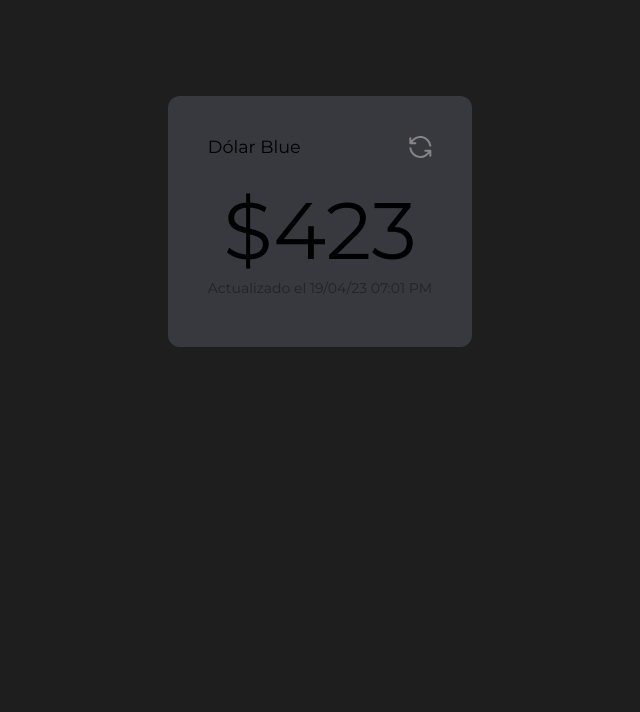
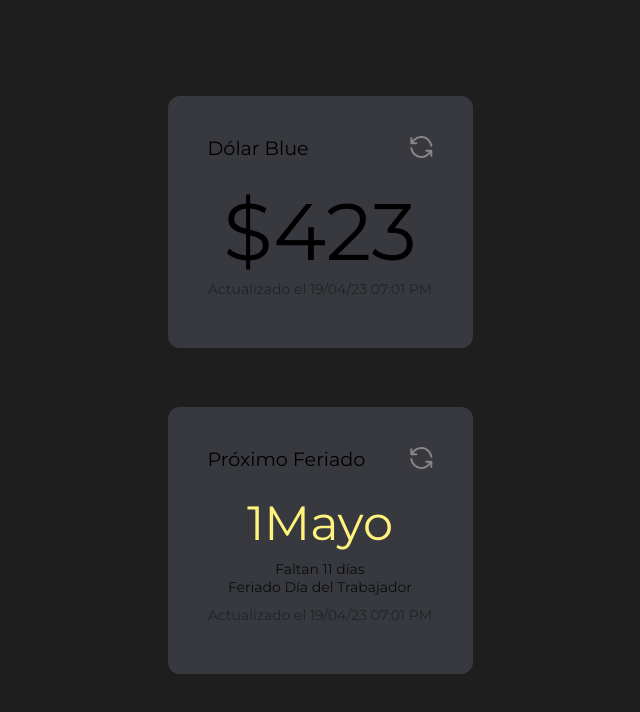
Before and after one commit to mocca-dev/infohub, a Next.js app: page / in a window 1280 px wide. Shown: the top 712 px of the page, without its empty margins (320-960 px from the left). Built offline with nearby package versions, Linux system fonts and the light colour scheme.

Commit message:
Hollyday card addition

```diff
--- a/components/card/card.module.css
+++ b/components/card/card.module.css
@@ -4,19 +4,14 @@
   padding: 40px;
   padding-bottom: 50px;
   text-align: center;
-  min-width: 300px;
+  width: 305px;
+  margin-bottom: 30px;
 }
 
 .cardHeader {
   display: flex;
   justify-content: space-between;
-  font-size: 1.1rem;
-}
-
-.cardValue {
-  margin-top: 20px;
-  font-weight: 300;
-  font-size: 5rem;
+  font-size: 1.2rem;
 }
 
 .cardFooter {
--- a/components/card/card.tsx
+++ b/components/card/card.tsx
@@ -1,17 +1,28 @@
 import styles from './card.module.css';
 import RefreshIcon from '../icons/refresh';
+import { FunctionComponent } from 'react';
 
-const Card = () => {
+type CardData = {
+  title: string;
+  footer: string;
+};
+
+type Props = {
+  children: any;
+  data: CardData;
+};
+
+const Card: FunctionComponent<Props> = ({ children, data }) => {
   return (
     <div className={styles.card}>
       <div className={styles.cardHeader}>
-        <div className={styles.cardTitle}>Dólar Blue</div>
+        <div className={styles.cardTitle}>{data.title}</div>
         <div className={styles.refreshBtn}>
           <RefreshIcon />
         </div>
       </div>
-      <div className={styles.cardValue}>$423</div>
-      <div className={styles.cardFooter}>Actualizado el 19/04/23 07:01 PM</div>
+      {children}
+      <div className={styles.cardFooter}>{data.footer}</div>
     </div>
   );
 };
--- /dev/null
+++ b/components/card/dollarCard/dollarCard.module.css
@@ -0,0 +1,5 @@
+.cardValue {
+  margin-top: 20px;
+  font-weight: 300;
+  font-size: 5rem;
+}
--- /dev/null
+++ b/components/card/dollarCard/dollarCard.tsx
@@ -0,0 +1,12 @@
+import { FunctionComponent } from 'react';
+import styles from './dollarCard.module.css';
+
+type Props = {
+  value: string;
+};
+
+const DollarCard: FunctionComponent<Props> = ({ value }) => (
+  <div className={styles.cardValue}>{value}</div>
+);
+
+export default DollarCard;
--- /dev/null
+++ b/components/card/hollidayCard/hollidayCard.module.css
@@ -0,0 +1,16 @@
+.day {
+  margin-top: 20px;
+  font-weight: 300;
+  font-size: 3rem;
+  color: #fff37d;
+  margin-bottom: 8px;
+}
+
+.remaining,
+.reason {
+  opacity: 0.8;
+}
+
+.reason {
+  margin-bottom: 10px;
+}
--- /dev/null
+++ b/components/card/hollidayCard/hollidayCard.tsx
@@ -0,0 +1,18 @@
+import { FunctionComponent } from 'react';
+import styles from './hollidayCard.module.css';
+
+type Props = {
+  day: string;
+  remaining: string;
+  reason: string;
+};
+
+const HollidayCard: FunctionComponent<Props> = ({ day, remaining, reason }) => (
+  <>
+    <div className={styles.day}>{day}</div>
+    <div className={styles.remaining}>{remaining}</div>
+    <div className={styles.reason}>{reason}</div>
+  </>
+);
+
+export default HollidayCard;
--- a/pages/_document.tsx
+++ b/pages/_document.tsx
@@ -6,7 +6,7 @@ export default function Document() {
       <Head>
         <link
           rel="stylesheet"
-          href="https://fonts.googleapis.com/css?family=Montserrat&display=optional: 400,600,700,800"
+          href="https://fonts.googleapis.com/css?family=Montserrat&display=optional: 200,400,600,700"
         />
       </Head>
       <body>
--- a/pages/index.tsx
+++ b/pages/index.tsx
@@ -3,6 +3,8 @@ import Head from 'next/head';
 // import { Inter } from 'next/font/google';
 import styles from '@/styles/Home.module.css';
 import Card from '@/components/card/card';
+import DollarCard from '@/components/card/dollarCard/dollarCard';
+import HollidayCard from '@/components/card/hollidayCard/hollidayCard';
 
 // const inter = Inter({ subsets: ['latin'] });
 
@@ -16,7 +18,26 @@ export default function Home() {
         <link rel="icon" href="/favicon.ico" />
       </Head>
       <main className={styles.main}>
-        <Card />
+        <Card
+          data={{
+            title: 'Dólar Blue',
+            footer: 'Actualizado el 19/04/23 07:01 PM',
+          }}
+        >
+          <DollarCard value="$423" />
+        </Card>
+        <Card
+          data={{
+            title: 'Próximo Feriado',
+            footer: 'Actualizado el 19/04/23 07:01 PM',
+          }}
+        >
+          <HollidayCard
+            day="1Mayo"
+            reason="Feriado Día del Trabajador"
+            remaining="Faltan 11 días"
+          />
+        </Card>
       </main>
     </>
   );
```
